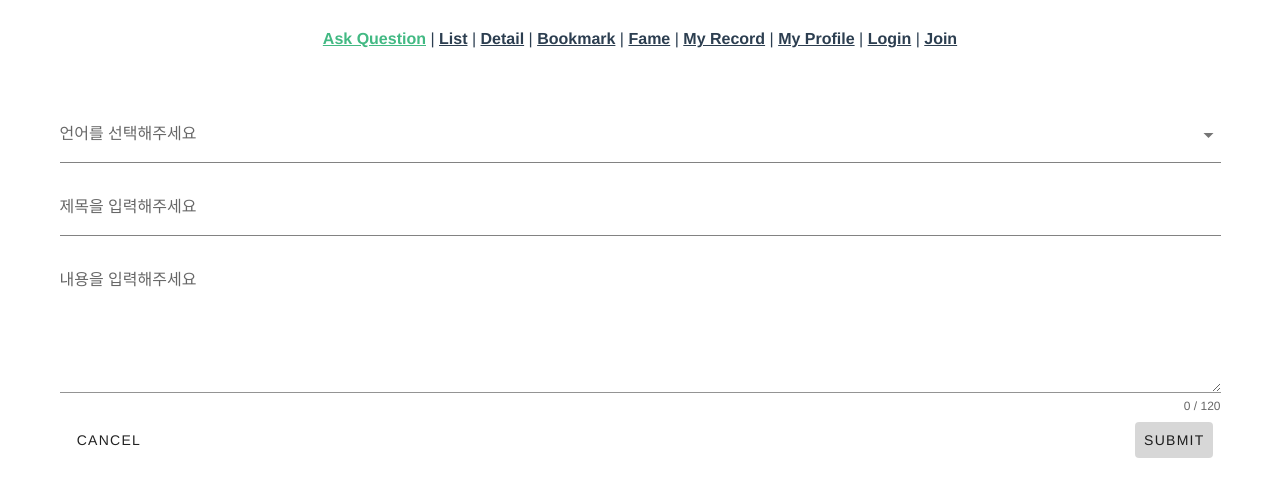
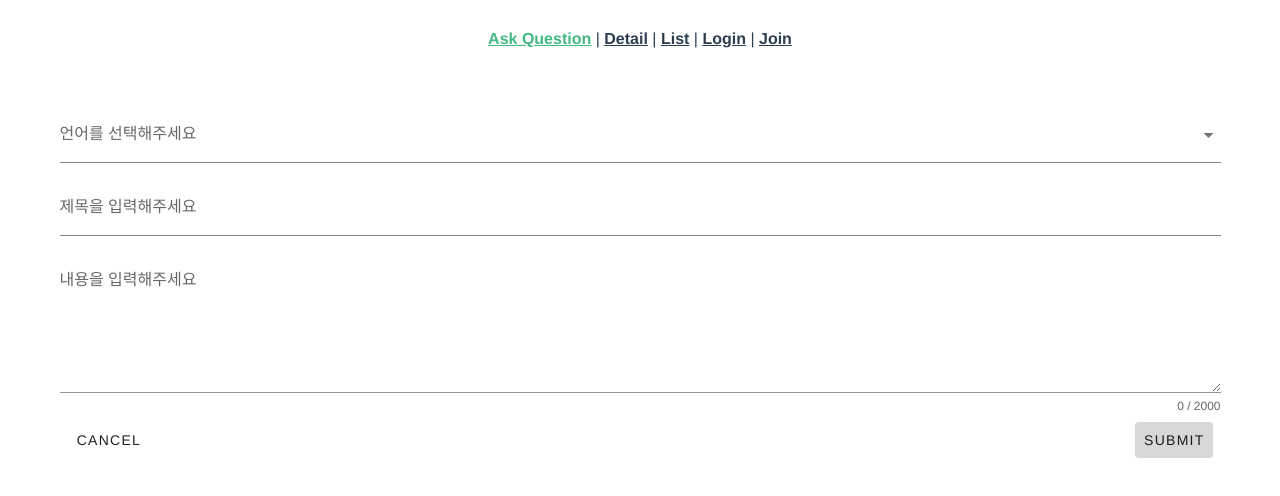
Before and after one commit to ansigyeong/Web-Mobile-Based-Services-Project-sub3, a Vue app in the folder frontend/: page /askquestion in a window 1280 px wide. Shown: the top 496 px of the page. Built offline with nearby package versions, Linux system fonts and the light colour scheme.

Commit message:
commit before BootstrapVue

```diff
--- a/frontend/package.json
+++ b/frontend/package.json
@@ -9,6 +9,8 @@
   },
   "dependencies": {
     "axios": "^0.19.2",
+    "bootstrap": "^4.5.0",
+    "bootstrap-vue": "^2.16.0",
     "core-js": "^3.6.5",
     "vue": "^2.6.11",
     "vue-router": "^3.3.4",
--- a/frontend/src/App.vue
+++ b/frontend/src/App.vue
@@ -2,12 +2,8 @@
   <div id="app">
     <div id="nav">
       <router-link to="/askquestion">Ask Question</router-link> |
+      <router-link to="/detail">Detail</router-link> |
       <router-link to="/list">List</router-link> |
-      <router-link to="/detail">Detail</router-link> |
-      <router-link to="/bookmark">Bookmark</router-link> |
-      <router-link to="/fame">Fame</router-link> |
-      <router-link to="/record">My Record</router-link> |
-      <router-link to="/profile">My Profile</router-link> |
       <router-link to="/login">Login</router-link> |
       <router-link to="/join">Join</router-link>
     </div>
--- a/frontend/src/components/Language.vue
+++ b/frontend/src/components/Language.vue
@@ -1,7 +1,7 @@
 <template>
   <v-container fluid>
     <v-row align="center">
-      <v-col class="d-flex" cols="12" sm="6">
+      <v-col class="d-flex" cols="12">
         <v-select
           label="언어를 선택해주세요"
           :items="items"
--- a/frontend/src/components/comment/CommentCreate.vue
+++ b/frontend/src/components/comment/CommentCreate.vue
@@ -4,7 +4,7 @@
       <v-form-textarea
         id="textarea"
         v-model="context"
-        :placeholder="isSubComment ? '덧글에 덧글을 달아주세요~!' : '코멘트를 달아주세요~!'"
+        :placeholder="isSubComment ? '댓글에 댓글을 달아주세요~!' : '코멘트를 달아주세요~!'"
         rows="3"
         max-rows="6"
       ></v-form-textarea>
@@ -16,7 +16,6 @@
 </template>
 
 <script>
-import data from "@/data";
 
 export default {
   name: "CommentCreate",
--- a/frontend/src/components/comment/CommentList.vue
+++ b/frontend/src/components/comment/CommentList.vue
@@ -1,5 +1,5 @@
 <template>
-  <div class="container">
+  <div class="container commentlist">
     <div :key="item.comment_id" v-for="item in comments">
       <CommentListItem :commentObj="item"></CommentListItem>
     </div>
@@ -8,7 +8,7 @@
 </template>
 
 <script>
-import data from "@/data";
+// import data from "@/data";
 import CommentListItem from "./CommentListItem";
 import CommentCreate from "./CommentCreate";
 
@@ -39,4 +39,9 @@ export default {
 </script>
 
 <style>
+.commentlist {
+  border: 3px solid gray;
+    margin: 3px;
+    padding: 3px;
+}
 </style>
--- a/frontend/src/components/comment/CommentListItem.vue
+++ b/frontend/src/components/comment/CommentListItem.vue
@@ -9,7 +9,7 @@
       <div class="comment-list-item-button">
         <v-btn variant="info">수정</v-btn>
         <v-btn variant="info">삭제</v-btn>
-        <v-btn variant="info" @click="subCommentToggle">덧글 달기</v-btn>
+        <v-btn variant="info" @click="subCommentToggle">댓글 달기</v-btn>
       </div>
     </div>
     <template v-if="subCommentCreateToggle">
@@ -41,7 +41,6 @@
 </template>
 
 <script>
-import data from "@/data";
 import CommentCreate from "./CommentCreate";
 
 export default {
--- a/frontend/src/page/post/AskQuestion.vue
+++ b/frontend/src/page/post/AskQuestion.vue
@@ -15,17 +15,19 @@
       ></v-autocomplete>
       <v-divider></v-divider>
       <v-text-field
+        v-model="inputTitle"
         label="제목을 입력해주세요"
         single-line
+        maxlength="200"
         full-width
         hide-details
       ></v-text-field>
       <v-divider></v-divider>
       <v-textarea
-        v-model="title"
+        v-model="inputContext"
         label="내용을 입력해주세요"
         counter
-        maxlength="120"
+        maxlength="2000"
         full-width
         single-line
       ></v-textarea>
--- a/frontend/src/page/post/Detail.vue
+++ b/frontend/src/page/post/Detail.vue
@@ -1,46 +1,33 @@
 <template>
-	<div class="container">
-		<v-form>
-			제목 | <v-row>{{ questionTitle }} </v-row>
-			내용 | <v-row> {{ questionContext }} </v-row>
-			<!-- <v-row> <v-btn block outlined color="blue" @click="listClick"> 목록 </v-btn> </v-row>  -->
-		</v-form>
+	<div class="container text-box-border">
+		<v-form-textarea>
+			<v-container>
+				<v-row><h1> {{ questionTitle }} </h1></v-row>
+				<br>
+				<hr>
+				<br>
+				<v-row> {{ questionContext }} </v-row>
+			</v-container>
+		</v-form-textarea>
+		<!-- <router-link to="/commentlist">Comment List</router-link> |
+		<router-link to="/commentlistitem">Comment List Item</router-link> |
+		<router-link to="/commentCreate">Comment Create</router-link> |
+		<router-view/> -->
 	</div>
 </template>
 
 <script>
-	// import axios from 'axios'
+	import CommentList from '../../components/comment/CommentList.vue'
+	import CommentListItem from '../../components/comment/CommentListItem.vue'
+	import CommentCreate from '../../components/comment/CommentCreate.vue'
+
 	export default {
 		name: 'Detail',
-		// created() {
-		// 	this.fetch()
-		// },
-		// methods: {
-		// 	fetch() {
-		// 		axios.get('http://localhost:8000/api/board/' + this.$$router.params.seq)
-		// 		.then((response) => {
-		// 			console.log(response)
-		// 		})
-		// 		.catch((error) => {
-		// 			console.log(error)
-		// 		})
-		// 	},
-		// 	listClick() {
-		// 		this.$router.push('/')
-		// 	},
-		// 	deleteClick() {
-		// 		if(this.$data.seq) {
-		// 			axios.delete('http://localhost:8000/api/board/' + this.$data.seq)
-		// 			.then((response) => {
-		// 				console.log(response)
-		// 				this.$router.push('/')
-		// 			})
-		// 			.catch((error) => {
-		// 				console.log(error)
-		// 			})
-		// 		}
-		// 	}
-		// },
+		component: {
+			CommentList,
+			CommentListItem,
+			CommentCreate,
+		},
 		data () {
 			return {
 				questionTitle : this.$route.query.title,
@@ -49,3 +36,10 @@
 		}
 	}
 </script>
+
+<style>
+	.text-box-border {
+		border-top-style: 3px;
+		border-style: groove;
+	}
+</style>
--- a/frontend/src/page/user/Join.vue
+++ b/frontend/src/page/user/Join.vue
@@ -53,6 +53,7 @@
     import Language from '../../components/Language.vue'
 
     export default {
+        name: 'Join',
         components: {
             Language,
         },
--- a/frontend/src/page/user/Login.vue
+++ b/frontend/src/page/user/Login.vue
@@ -38,6 +38,7 @@
     import constants from '../../lib/constants'
 
     export default {
+        name: 'Login',
         components: {
         },
         created(){
--- a/frontend/src/router/index.js
+++ b/frontend/src/router/index.js
@@ -1,46 +1,18 @@
 import Vue from 'vue'
 import VueRouter from 'vue-router'
-// import Home from '../views/Home.vue'
-// import Header from '../components/common/Header.vue'
-import Join from '../page/user/Join.vue'
-import Login from '../page/user/Login.vue'
-import Profile from '../page/user/Profile.vue'
-import Record from '../page/user/Record.vue'
-import Fame from '../page/post/Fame.vue'
 import AskQuestion from '../page/post/AskQuestion.vue'
 import Detail from '../page/post/Detail.vue'
 import List from '../page/post/List.vue'
-import Bookmark from '../page/post/Bookmark.vue'
+import Login from '../page/user/Login.vue'
+import Join from '../page/user/Join.vue'
+import CommentCreate from '../components/comment/CommentCreate.vue'
+import CommentList from '../components/comment/CommentList.vue'
+import CommentListItem from '../components/comment/CommentListItem.vue'
 // import { component } from 'vue/types/umd'
 
 Vue.use(VueRouter)
 
   const routes = [
-  {
-    path: '/join',
-    name: 'Join',
-    component: Join
-  },
-  {
-    path: '/login',
-    name: 'Login',
-    component: Login
-  },
-  {
-    path: '/profile',
-    name: 'Profile',
-    component: Profile
-  },
-  {
-    path: '/record',
-    name: 'Record',
-    component: Record
-  },
-  {
-    path: '/fame',
-    name: 'Fame',
-    component: Fame
-  },
   {
     path: '/askquestion',
     name: 'AskQuestion',
@@ -57,9 +29,29 @@ Vue.use(VueRouter)
     component: List
   },
   {
-    path: '/bookmark',
-    name: 'Bookmark',
-    component: Bookmark
+    path: '/login',
+    name: 'Login',
+    component: Login
+  },
+  {
+    path: '/join',
+    name: 'Join',
+    component: Join
+  },
+  {
+    path: '/commentcreate',
+    name: 'CommentCreate',
+    component: CommentCreate
+  },
+  {
+    path: '/commentlist',
+    name: 'CommentList',
+    component: CommentList
+  },
+  {
+    path: '/commentlistitem',
+    name: 'CommentListItem',
+    component: CommentListItem
   },
 ]
 
```
